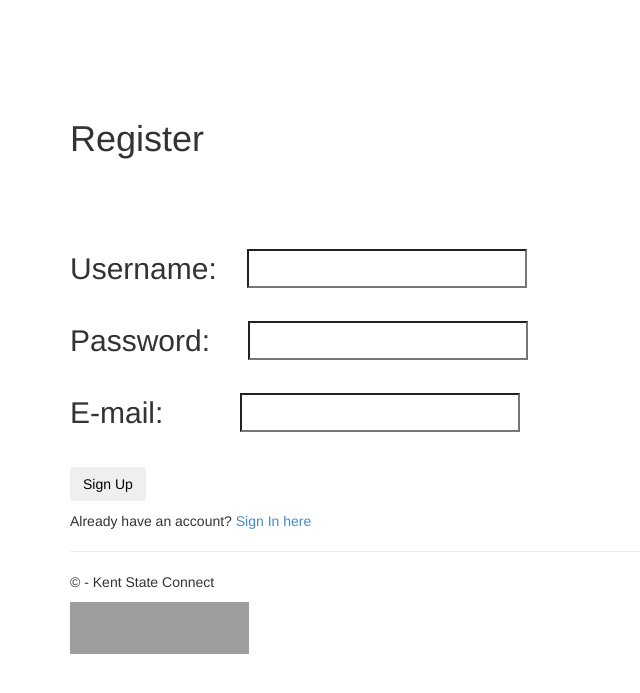
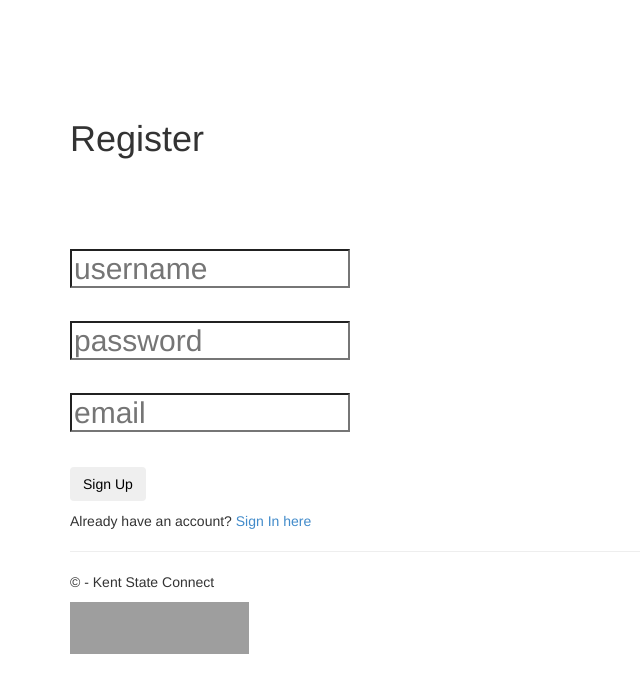
Before and after one commit to justintclark/Kent-State-Connect, a Flask app: page /register in a window 1280 px wide. Shown: the part 51-744 px from the top of the page, without its empty margins (0-640 px from the left). Run offline with Flask 2, Linux system fonts and the light colour scheme; some libraries are stand-ins or nearby versions; grey boxes are pictures that could not be loaded.

Commit message:
Changed Login/Register
Got rid of the pesky css file requirement that I didn't notice was there.

```diff
--- a/KentStateConnect/templates/register.html
+++ b/KentStateConnect/templates/register.html
@@ -5,7 +5,6 @@
     <head>
         <meta charset="UTF-8">
         <title> Register </title>
-        <link rel="stylesheet" href="{{ url_for('static', filename='style.css') }}">
     </head>
     <body></br></br></br></br></br>
         <div align="left">
@@ -16,9 +15,9 @@
             <h2 class="word">
                 <form action="{{ url_for('register') }}" method="post">
                   <div class="msg">{{ msg }}</div>
-                    Username:　<input id="username" name="username" type="text" class="textbox"/></br></br>
-                    Password:　 <input id="password" name="password" type="password"  class="textbox"/></br></br>
-                    E-mail: 　 　<input id="email" name="email" type="text" class="textbox"/></br></br>
+                    <input id="username" name="username" type="text" placeholder="username" class="textbox"/></br></br>
+                    <input id="password" name="password" type="password" placeholder="password" class="textbox"/></br></br>
+                    <input id="email" name="email" type="text" placeholder="email" class="textbox"/></br></br>
                     <input type="submit" class="btn" value="Sign Up"></br>
                 </form>
             </h2>
--- a/KentStateConnect/views.py
+++ b/KentStateConnect/views.py
@@ -3,7 +3,7 @@ Routes and views for the flask application.
 """
 
 from datetime import datetime
-from flask import render_template, redirect, url_for, request
+from flask import Flask, render_template, redirect, url_for, request
 from flask_mysqldb import MySQL
 import MySQLdb.cursors
 import re
@@ -107,14 +107,14 @@ def register():
         account = cursor.fetchone()
         if account:
             msg = 'Account already exists !'
-        elif not re.match(r'[^@]+@[^@]+\.[^@]+', email):
+        elif not re.match(r'[^@]+@[^@]+\.[^@]+', user_email):
             msg = 'Invalid email address !'
         elif not re.match(r'[A-Za-z0-9]+', username):
             msg = 'Username must contain only characters and numbers !'
-        elif not username or not password or not email:
+        elif not username or not user_pass or not user_email:
             msg = 'Please fill out the form !'
         else:
-            cursor.execute('INSERT INTO users VALUES (NULL, % s, % s, % s, NULL, NULL)', (username, user_pass, user_email, ))
+            cursor.execute('INSERT INTO users VALUES (NULL, % s, % s, % s)', (username, user_pass, user_email, ))
             mysql.connection.commit()
             msg = 'You have successfully registered !'
     elif request.method == 'POST':
```
Also changed, not shown: KentStateConnect/templates/login.html (+3 -4 lines).
